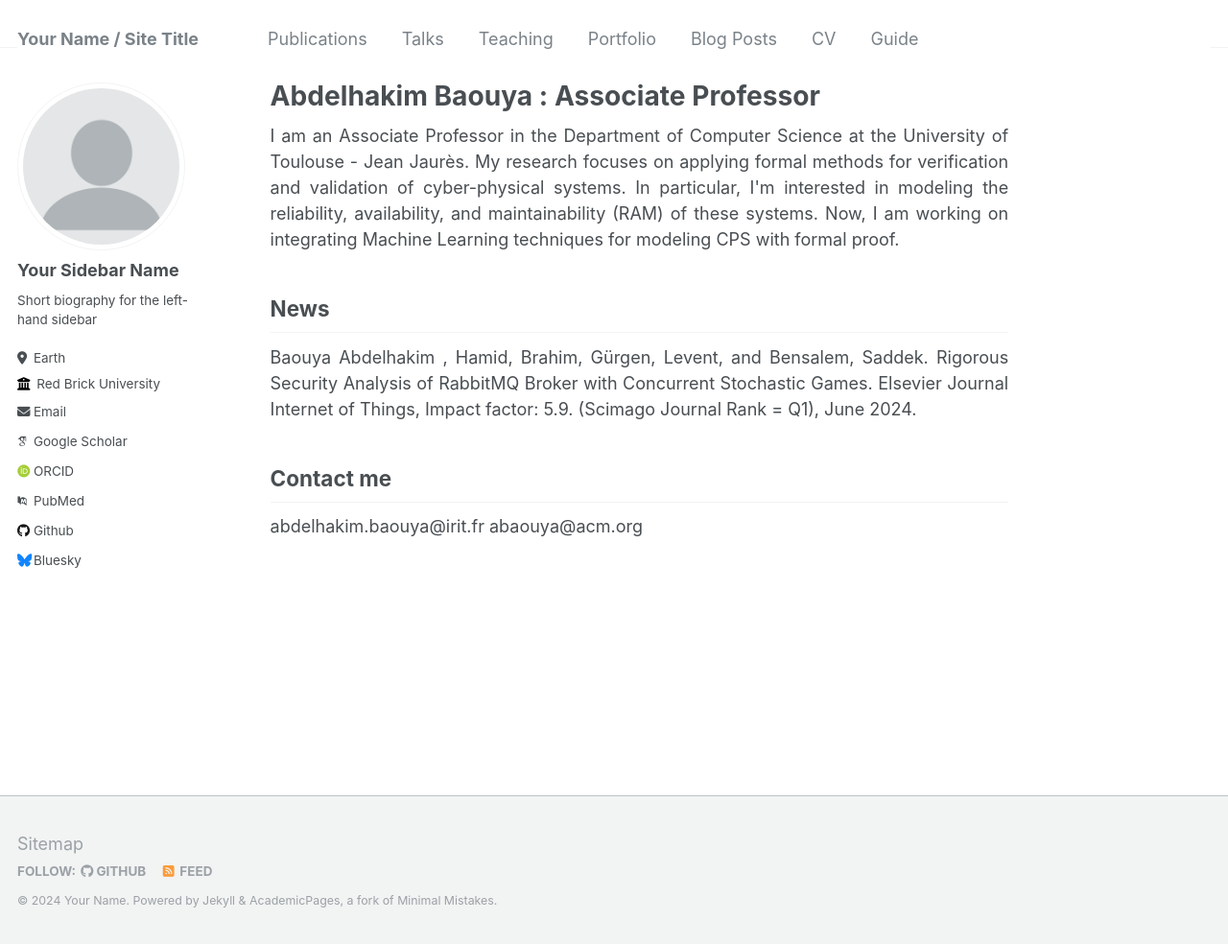
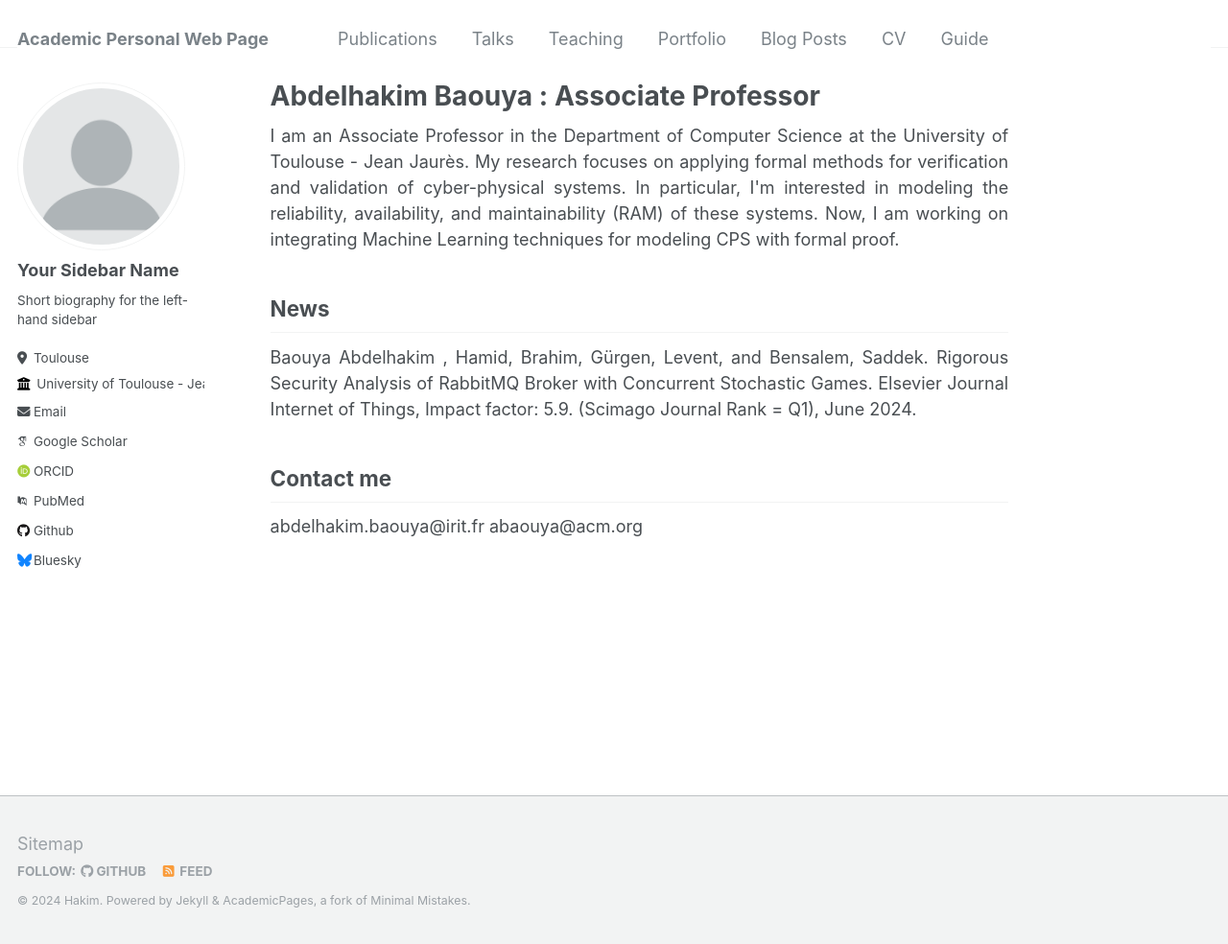
Before and after one commit to hbaouya/hbaouya.github.io, a Jekyll site: the page built from _pages/about.md, in a window 1280 px wide and 984 px high. Shown: the whole window at 96% size. Built offline with Jekyll 4.4.1, drawn with Linux system fonts in a browser that asks for light colours; some web fonts are replaced.

Commit message:
Update _config.yml

```diff
--- a/_config.yml
+++ b/_config.yml
@@ -8,11 +8,11 @@
 
 # Basic Site Settings
 locale                   : "en-US"
-title                    : "Your Name / Site Title"
+title                    : "Academic Personal Web Page"
 title_separator          : "-"
-name                     : &name "Your Name"
+name                     : &name "Hakim"
 description              : &description "personal description"
-url                      : https://academicpages.github.io # the base hostname & protocol for your site e.g. "https://mmistakes.github.io"
+url                      : https://hbaouya.github.io/ # the base hostname & protocol for your site e.g. "https://mmistakes.github.io"
 baseurl                  : "" # the subpath of your site, e.g. "/blog"
 repository               : "academicpages/academicpages.github.io"
 
@@ -25,10 +25,10 @@ author:
   name             : "Your Sidebar Name"
   pronouns         : # example: "she/her"
   bio              : "Short biography for the left-hand sidebar"
-  location         : "Earth"
-  employer         : "Red Brick University"
+  location         : "Toulouse"
+  employer         : "University of Toulouse - Jean Jaurès"
   uri              : # URL
-  email            : "none@example.org"
+  email            : "abaouya@acm.org"
 
   # Academic websites
   arxiv            : # URL - Update with the correct link to your profile
```
